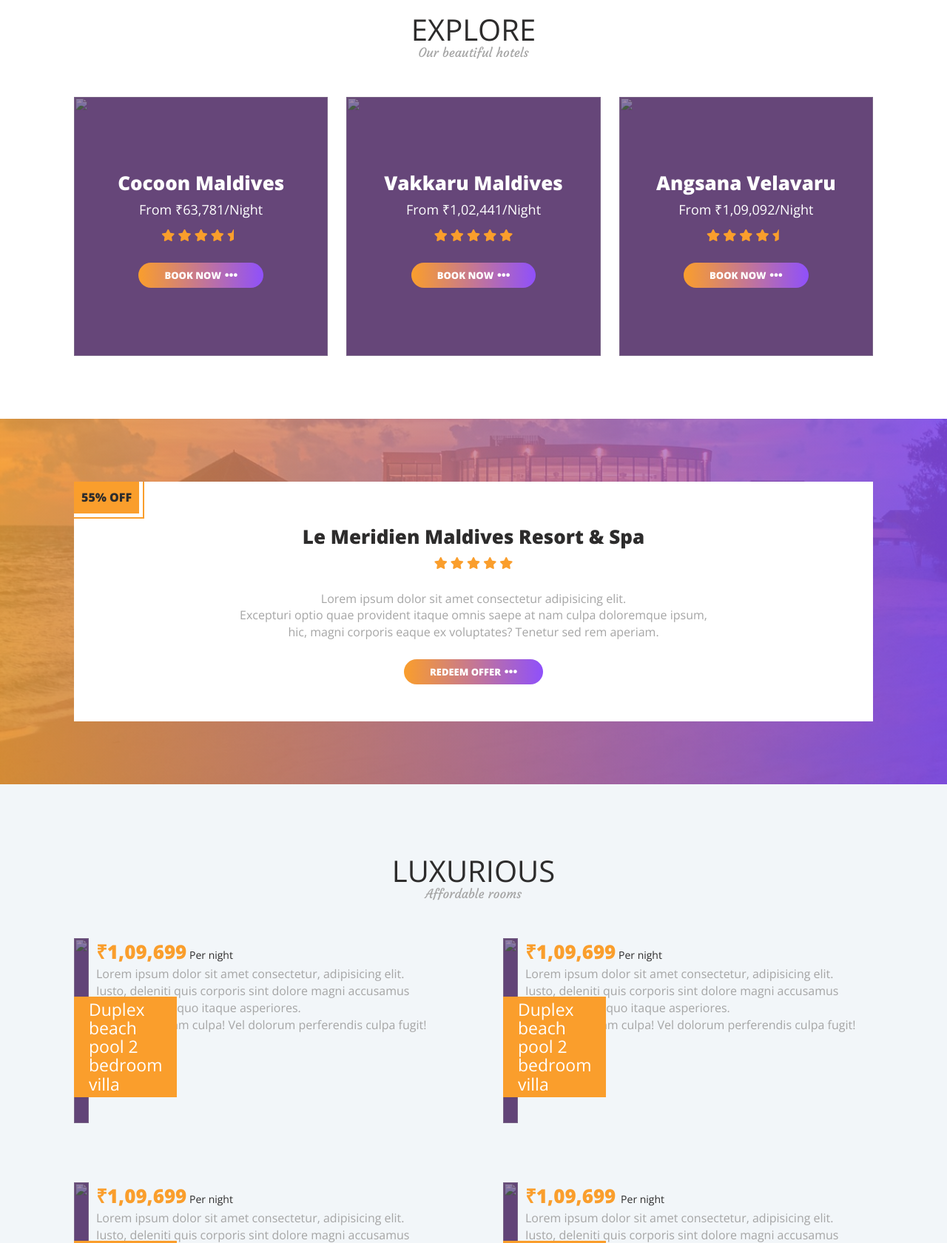
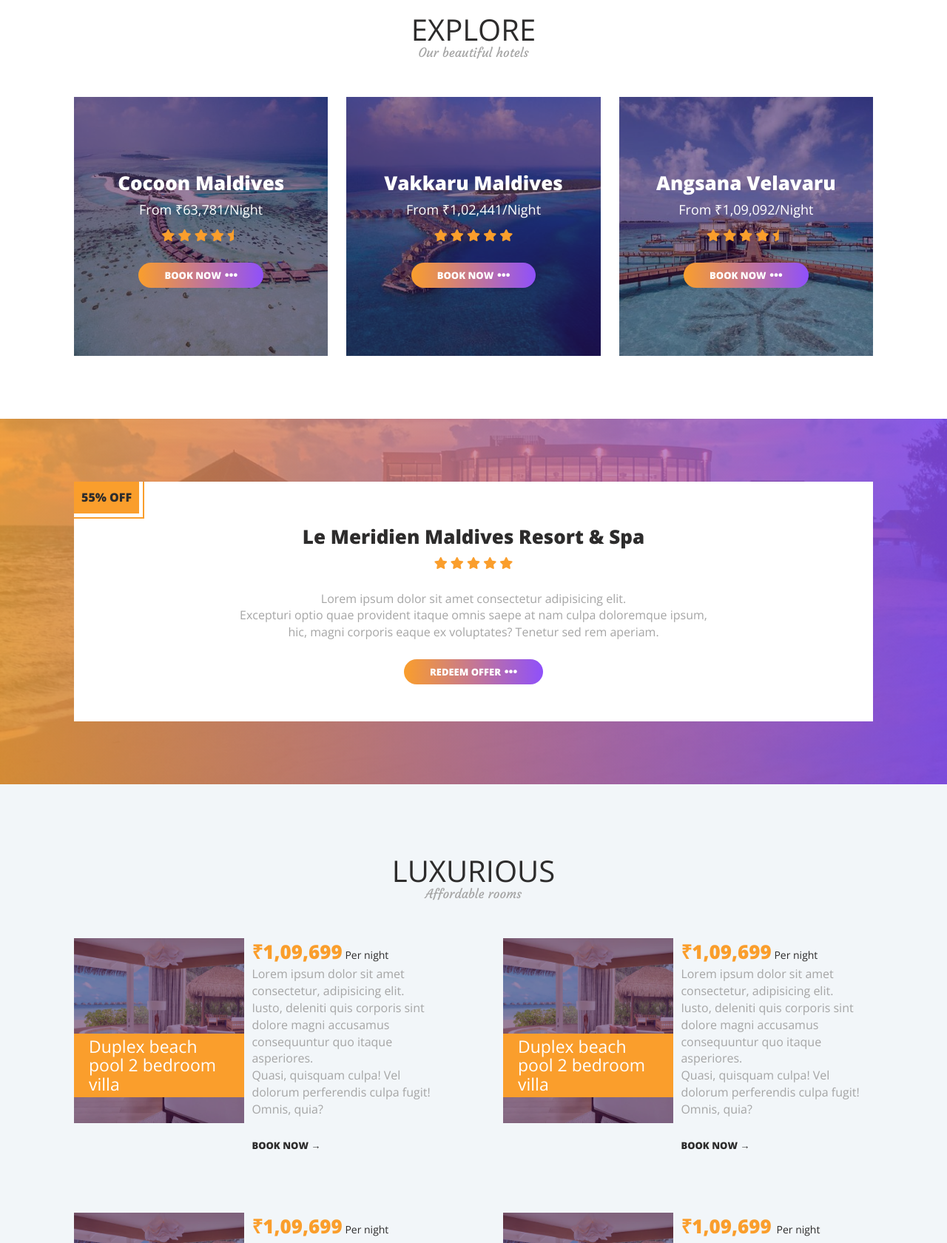
Before and after one commit to Jainil92006/HOTEL-BOOKING, a plain HTML site: page index.html in a window 1280 px wide. Shown: the part 1120-2800 px from the top of the page at 74% size. Drawn offline with nearby package versions, Linux system fonts and the light colour scheme; files whose address does not match are found by name.

Commit message:
Update index.html

```diff
--- a/index.html
+++ b/index.html
@@ -23,7 +23,7 @@
         <div class="container">
             <nav class="nav">
                 <a href="index.html" class="logo">
-                    <img src="./image/logo.png" alt="">
+                    <img src="logo.png" alt="">
                 </a>
                 <div class="hamburger-menu">
                     <i class="fas fa-bars">
@@ -115,7 +115,7 @@
                 </h5>
                 <div class="grid">
                     <div class="grid-item featured-hotels">
-                        <img src="./image/cocoon-maldives.jpg" alt="" class="hotel-image">
+                        <img src="cocoon-maldives.jpg" alt="" class="hotel-image">
                         <h5 class="hotel-name">Cocoon Maldives</h5>
                         <span class="hotel-price">From ₹63,781/Night</span>
                         <div class="hotel-rating">
@@ -131,7 +131,7 @@
                     </div>
 
                     <div class="grid-item featured-hotels">
-                        <img src="./image/vakkaru-maldives-aerial.jpg" alt="" class="hotel-image">
+                        <img src="vakkaru-maldives-aerial.jpg" alt="" class="hotel-image">
                         <h5 class="hotel-name">Vakkaru Maldives</h5>
                         <span class="hotel-price">From ₹1,02,441/Night</span>
                         <div class="hotel-rating">
@@ -147,7 +147,7 @@
                     </div>
 
                     <div class="grid-item featured-hotels">
-                        <img src="./image/Angsana Velavaru.jpg" alt="" class="hotel-image">
+                        <img src="Angsana Velavaru.jpg" alt="" class="hotel-image">
                         <h5 class="hotel-name">Angsana Velavaru</h5>
                         <span class="hotel-price">From ₹1,09,092/Night</span>
                         <div class="hotel-rating">
@@ -200,7 +200,7 @@
                 <div class="grid rooms-grid">
                     <div class="grid-item featured-rooms">
                         <div class="image-wrap">
-                            <img class="room-image" src="./image/image_1.jpg" alt="">
+                            <img class="room-image" src="image_1.jpg" alt="">
                             <h5 class="room-name">Duplex beach pool 2 bedroom villa</h5>
                         </div>
                         <div class="room-info-wrap">
@@ -216,7 +216,7 @@
                     </div>
                     <div class="grid-item featured-rooms">
                         <div class="image-wrap">
-                            <img class="room-image" src="./image/image_1.jpg" alt="">
+                            <img class="room-image" src="image_1.jpg" alt="">
                             <h5 class="room-name">Duplex beach pool 2 bedroom villa</h5>
                         </div>
                         <div class="room-info-wrap">
@@ -232,7 +232,7 @@
                     </div>
                     <div class="grid-item featured-rooms">
                         <div class="image-wrap">
-                            <img class="room-image" src="./image/image_1.jpg" alt="">
+                            <img class="room-image" src="image_1.jpg" alt="">
                             <h5 class="room-name">Duplex beach pool 2 bedroom villa</h5>
                         </div>
                         <div class="room-info-wrap">
@@ -248,7 +248,7 @@
                     </div>
                     <div class="grid-item featured-rooms">
                         <div class="image-wrap">
-                            <img class="room-image" src="./image/image_1.jpg" alt="">
+                            <img class="room-image" src="image_1.jpg" alt="">
                             <h5 class="room-name">Duplex beach pool 2 bedroom villa</h5>
                         </div>
                         <div class="room-info-wrap">
@@ -264,7 +264,7 @@
                     </div>
                     <div class="grid-item featured-rooms">
                         <div class="image-wrap">
-                            <img class="room-image" src="./image/image_1.jpg" alt="">
+                            <img class="room-image" src="image_1.jpg" alt="">
                             <h5 class="room-name">Duplex beach pool 2 bedroom villa</h5>
                         </div>
                         <div class="room-info-wrap">
@@ -280,7 +280,7 @@
                     </div>
                     <div class="grid-item featured-rooms">
                         <div class="image-wrap">
-                            <img class="room-image" src="./image/image_1.jpg" alt="">
+                            <img class="room-image" src="image_1.jpg" alt="">
                             <h5 class="room-name">Duplex beach pool 2 bedroom villa</h5>
                         </div>
                         <div class="room-info-wrap">
@@ -296,7 +296,7 @@
                     </div>
                     <div class="grid-item featured-rooms">
                         <div class="image-wrap">
-                            <img class="room-image" src="./image/image_1.jpg" alt="">
+                            <img class="room-image" src="image_1.jpg" alt="">
                             <h5 class="room-name">Duplex beach pool 2 bedroom villa</h5>
                         </div>
                         <div class="room-info-wrap">
@@ -312,7 +312,7 @@
                     </div>
                     <div class="grid-item featured-rooms">
                         <div class="image-wrap">
-                            <img class="room-image" src="./image/image_1.jpg" alt="">
+                            <img class="room-image" src="image_1.jpg" alt="">
                             <h5 class="room-name">Duplex beach pool 2 bedroom villa</h5>
                         </div>
                         <div class="room-info-wrap">
@@ -328,7 +328,7 @@
                     </div>
                     <div class="grid-item featured-rooms">
                         <div class="image-wrap">
-                            <img class="room-image" src="./image/image_1.jpg" alt="">
+                            <img class="room-image" src="image_1.jpg" alt="">
                             <h5 class="room-name">Duplex beach pool 2 bedroom villa</h5>
                         </div>
                         <div class="room-info-wrap">
@@ -344,7 +344,7 @@
                     </div>
                     <div class="grid-item featured-rooms">
                         <div class="image-wrap">
-                            <img class="room-image" src="./image/image_1.jpg" alt="">
+                            <img class="room-image" src="image_1.jpg" alt="">
                             <h5 class="room-name">Duplex beach pool 2 bedroom villa</h5>
                         </div>
                         <div class="room-info-wrap">
@@ -370,7 +370,7 @@
                 </h5>
                 <div class="contact-content">
                     <div class="traveler-wrap">
-                        <img src="./image/contact.jpg" alt="">
+                        <img src="contact.jpg" alt="">
                     </div>
                     <form action="" class="form contact-form">
                         <div class="input-group-wrap">
@@ -404,7 +404,7 @@
             <div class="footer-content">
                 <div id="About" class="footer-content-brand">
                     <a href="Index.html" class="logo">
-                        <img class="logo-image" src="./image/logo.png" alt="">
+                        <img class="logo-image" src="logo.png" alt="">
                     </a>
                     <div class="paragraph">
                         Lorem ipsum dolor sit amet consectetur adipisicing elit.<br>Aliquid officia id impedit adipisci nam blanditiis perferendis itaque<br>quam obcaecati, sapiente perspiciatis modi maiores necessitatibus <br>repellat eaque vel.Animi,quidem
```
